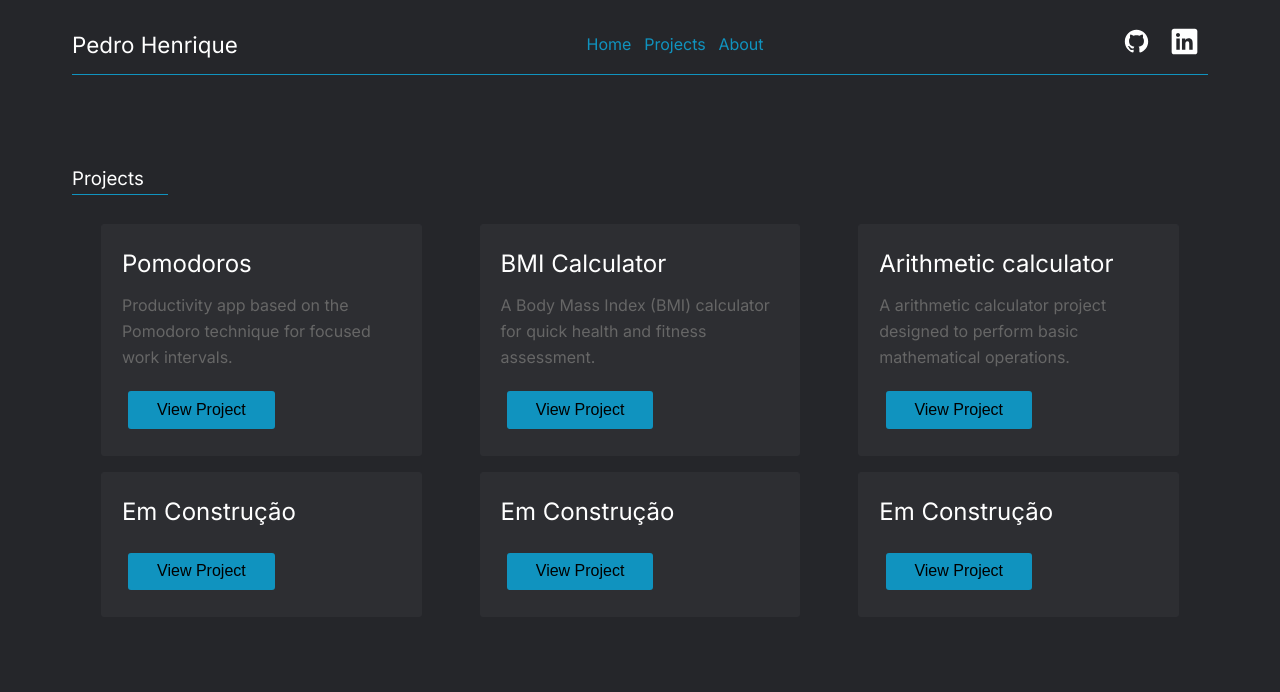
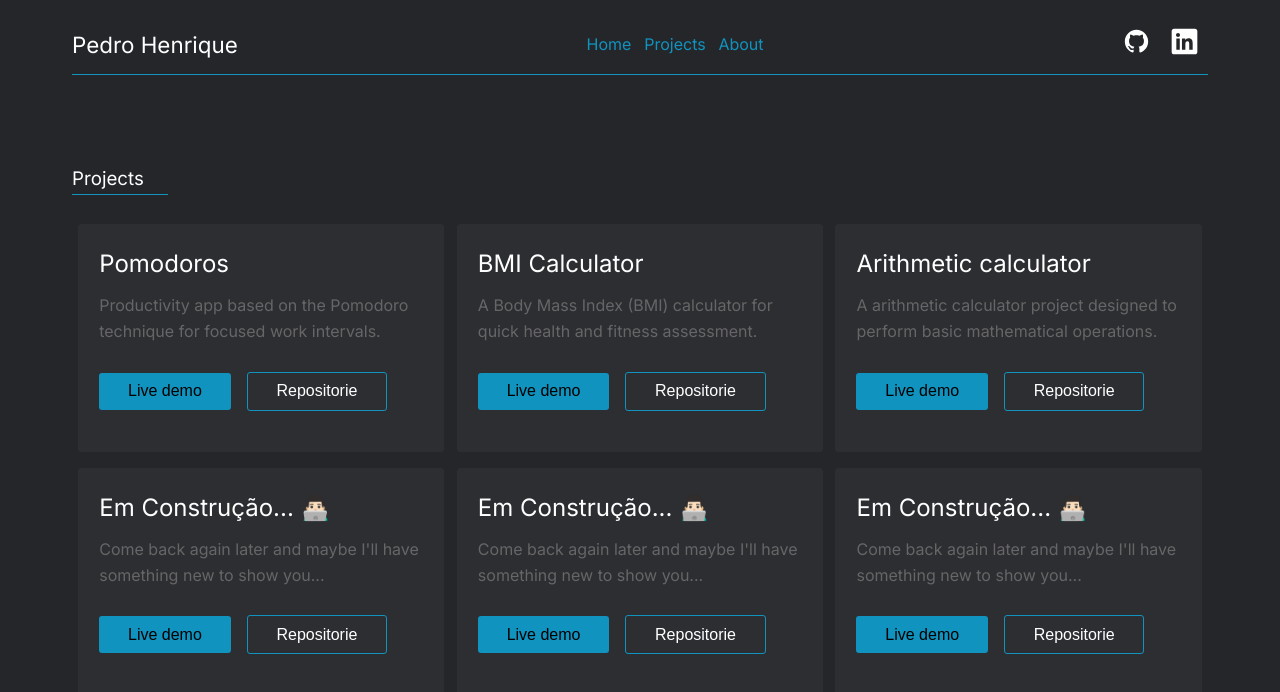
Before and after one commit to pedrohenrique11/portifolio, a Vue app: page /projects in a window 1280 px wide. Shown: the top 692 px of the page. Built offline with nearby package versions, Linux system fonts and the light colour scheme.

Commit message:
feat: add new animations for buttons

```diff
--- a/src/components/ButtonMenu.vue
+++ b/src/components/ButtonMenu.vue
@@ -9,7 +9,7 @@
         mounted() {
             setTimeout (() => {
                 this.loaded = true
-            }, 200)
+            }, 300)
         }
     }
 </script>
--- a/src/components/MyProfile.vue
+++ b/src/components/MyProfile.vue
@@ -16,10 +16,10 @@ import TheButtons from './TheButtons.vue';
             </p>
             <div class="buttons">
                 <RouterLink to="/projects">
-                    <TheButtons title="Projects"/>
+                    <TheButtons title="Projects" :delay="300" class="button"/>
                 </RouterLink>
                 <RouterLink to="/projects">
-                    <TheButtons title="About me"/>
+                    <TheButtons title="About me" :delay="500" class="button"></TheButtons>
                 </RouterLink>
             </div>
         </div>
@@ -42,6 +42,10 @@ import TheButtons from './TheButtons.vue';
     .buttons {
         padding: 0;
         font-display: flex;
+    }
+    .button {
+        transition: .5s ease;
+        margin: 1rem 0.4rem;
     }
     img {
         width: 20rem;
--- a/src/components/MyProjects.vue
+++ b/src/components/MyProjects.vue
@@ -6,12 +6,12 @@ export default {
     data() {
         return {
             cards: [
-                {title: "Pomodoros", text: "Productivity app based on the Pomodoro technique for focused work intervals.", link: "https://github.com/pedrohenrique11/Pomodoros"},
-                {title: "BMI Calculator", text: "A Body Mass Index (BMI) calculator for quick health and fitness assessment.", link: "https://github.com/pedrohenrique11/BMI-Calculator"},
-                {title: "Arithmetic calculator", text: "A arithmetic calculator project designed to perform basic mathematical operations.", link: "https://github.com/pedrohenrique11/calculadora_aritmetica/tree/main"},
-                {title: "Em Construção", text: "", link: ""},
-                {title: "Em Construção", text: "", link: ""},
-                {title: "Em Construção", text: "", link: ""}
+                {title: "Pomodoros", text: "Productivity app based on the Pomodoro technique for focused work intervals.", projectLink:"https://pedrohenrique11.github.io/Pomodoros/", gitLink: "https://github.com/pedrohenrique11/Pomodoros"},
+                {title: "BMI Calculator", text: "A Body Mass Index (BMI) calculator for quick health and fitness assessment.", projectLink:"https://pedrohenrique11.github.io/BMI-Calculator/", gitLink: "https://github.com/pedrohenrique11/BMI-Calculator"},
+                {title: "Arithmetic calculator", text: "A arithmetic calculator project designed to perform basic mathematical operations.", projectLink:"https://calculadora-aritmetica-flax.vercel.app/", gitLink: "https://github.com/pedrohenrique11/calculadora_aritmetica/tree/main"},
+                {title: "Em Construção... 👨🏻‍💻", text: "Come back again later and maybe I'll have something new to show you...", projectLink:"", gitLink: ""},
+                {title: "Em Construção... 👨🏻‍💻", text: "Come back again later and maybe I'll have something new to show you...", projectLink:"", gitLink: ""},
+                {title: "Em Construção... 👨🏻‍💻", text: "Come back again later and maybe I'll have something new to show you...", projectLink:"", gitLink: ""}
 
             	],
               loaded: false,
@@ -32,10 +32,11 @@ export default {
         :key="index"
         :title="value.title"
         :text="value.text"
-        :link="value.link"
+        :gitLink="value.gitLink"
+        :projectLink="value.projectLink"
         class="card"
         :class="{'slide-up':loaded}"
-        :style="{'transition-delay': `${index * 0.1}s`}"/>
+        :style="{'transition-delay': `${index * 0.11}s`}"/>
     </div>
 </template>
 
@@ -48,9 +49,9 @@ export default {
 }
 
 .card {
-  flex: 0 1 calc(30% - 20px);
+  flex: 0 1 calc(34% - 20px);
   margin-bottom: 1rem;
-  transition: transform .5s ease;
+  transition: transform 0.5s ease, border 1s ease;
 }
 
 @media (max-width: 1100px) {
@@ -58,7 +59,7 @@ export default {
       flex-basis: calc(50% - 20px);
     }
 }
-@media (max-width: 600px) {
+@media (max-width: 800px) {
   .card {
     flex-basis: calc(100% - 20px);
   }
--- a/src/components/ProjectCard.vue
+++ b/src/components/ProjectCard.vue
@@ -4,16 +4,18 @@ import TheButtons from './TheButtons.vue';
     export default {
     props: {
         title: {
-            type: String,
-            required: true
+          type: String,
+          required: true
         },
         text: {
-            type: String,
-            required: true
+          type: String,
+          required: true
         },
-        link: {
-            type: String,
-            default: 'Saiba Mais'
+        projectLink: {
+          type: String,
+        },
+        gitLink: {
+          type: String,
         }
     },
     components: { TheButtons }
@@ -24,8 +26,11 @@ import TheButtons from './TheButtons.vue';
       <div class="card-content">
         <h2 class="card-title">{{ title }}</h2>
         <p class="card-text">{{ text }}</p>
-        <a :href="link">
-            <TheButtons title="View Project" />
+        <a :href="projectLink">
+            <TheButtons title="Live demo" class="button"/>
+        </a>
+        <a :href="gitLink">
+            <TheButtons title="Repositorie" class="button secondary-button"/>
         </a>
       </div>
     </div>
@@ -43,7 +48,7 @@ import TheButtons from './TheButtons.vue';
     border: 1px solid var(--primary-dark-color);
     overflow: hidden;
 
-    transition: 2s ease;
+    transition: 2s;
   }
   .card:hover {
     border: 1px solid var(--secondary-color);
@@ -63,4 +68,10 @@ import TheButtons from './TheButtons.vue';
   a {
     text-align: center;
   }
+  .secondary-button {
+    margin-left: 1rem;
+    color: #fff;
+    background-color: var(--primary-dark-color);
+    border: 1px solid var(--secondary-color);
+  }
 </style>
--- a/src/components/TheButtons.vue
+++ b/src/components/TheButtons.vue
@@ -4,19 +4,33 @@ export default {
         title: {
             type: String,
             default: () => "Button"
+        },
+        delay: {
+            type: Number,
+            default: 200
         }
-    }
+    },
+    data() {
+            return {
+                loaded: false,
+            }
+        },
+        mounted() {
+            setTimeout (() => {
+                this.loaded = true
+            }, this.delay)
+        }
 }
 </script>
 
 <template>
-        <button>{{ title }}</button>
+        <button :class="{'slide-up': loaded}">{{ title }}</button>
 </template>
 
 <style scoped>
     button{
         padding: 0.6rem 1.8rem;
-        margin: 0.4rem;
+        margin-top: 2rem;
 
         background-color: var(--secondary-color);
         color: #000;
@@ -34,4 +48,7 @@ export default {
         padding: 0.6rem 2.2rem;
         background-color: #35a8ce;
     }
+    .slide-up {
+        transform: translateY(-20px);
+    }
 </style>
```
